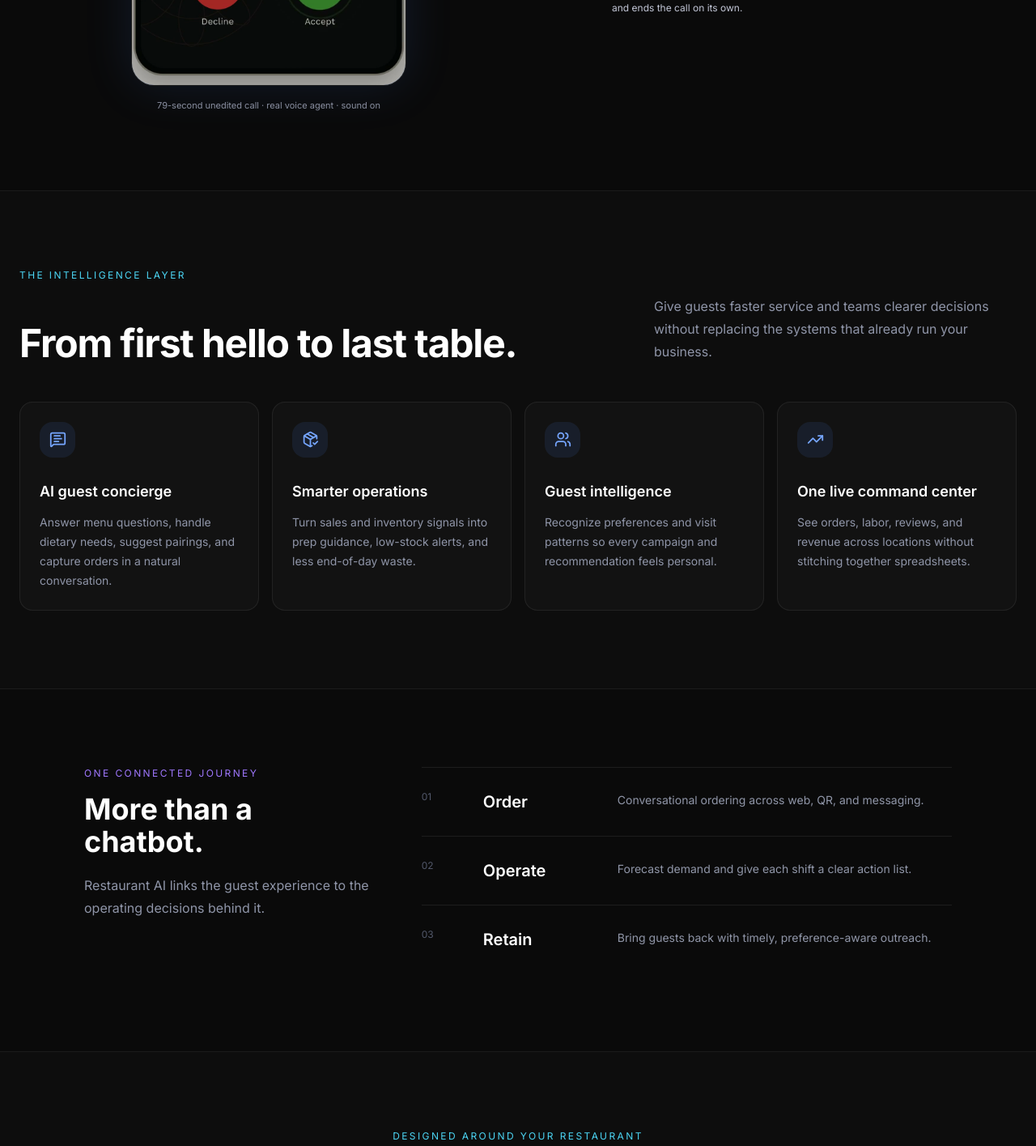
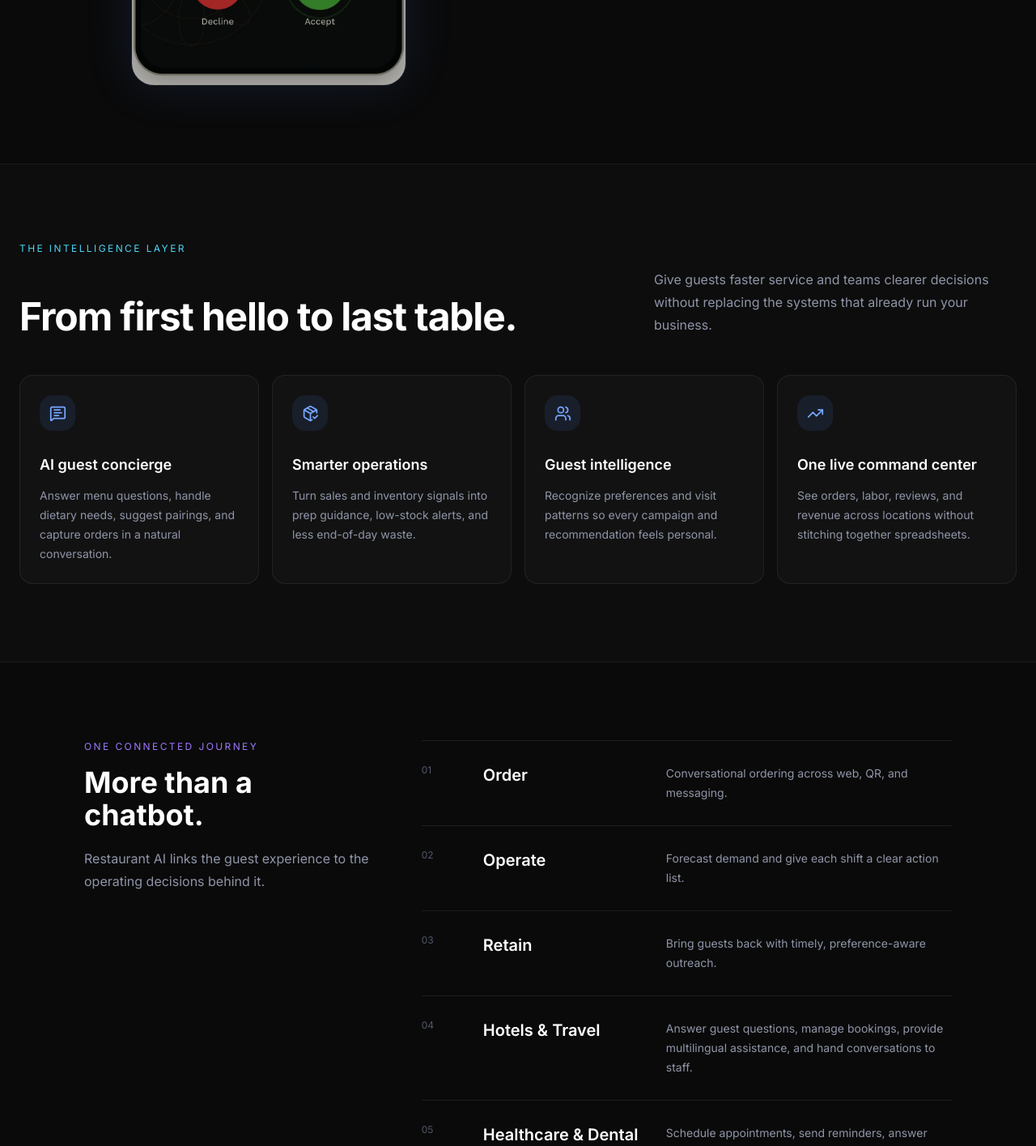
Before and after one commit to sgopi888/swiftaiapps, a Next.js app: page /restaurant in a window 1280 px wide. Shown: the part 1520-2935 px from the top of the page at 81% size. Built offline with nearby package versions, Linux system fonts and the light colour scheme.

Commit message:
feat: expand restaurant AI use cases

```diff
--- a/src/components/restaurant/RestaurantLanding.tsx
+++ b/src/components/restaurant/RestaurantLanding.tsx
@@ -42,6 +42,10 @@ const useCases = [
   ["01", "Order", "Conversational ordering across web, QR, and messaging."],
   ["02", "Operate", "Forecast demand and give each shift a clear action list."],
   ["03", "Retain", "Bring guests back with timely, preference-aware outreach."],
+  ["04", "Hotels & Travel", "Answer guest questions, manage bookings, provide multilingual assistance, and hand conversations to staff."],
+  ["05", "Healthcare & Dental Clinics", "Schedule appointments, send reminders, answer common questions, and transfer urgent calls."],
+  ["06", "Home Services", "Qualify requests, collect job details, provide estimates, and dispatch plumbers, electricians, or HVAC technicians."],
+  ["07", "Real Estate", "Qualify buyers and renters, answer property questions, and schedule viewings."],
 ];
 
 export function RestaurantLanding() {
@@ -117,7 +121,7 @@ export function RestaurantLanding() {
       <section id="use-cases" className="py-24 scroll-mt-20">
         <div className="max-w-[1120px] mx-auto px-6 grid lg:grid-cols-[.7fr_1.3fr] gap-16">
           <div><p className="text-xs font-mono uppercase tracking-[.2em] text-[#a078ff]">One connected journey</p><h2 className="mt-4 text-4xl font-bold text-white">More than a chatbot.</h2><p className="mt-5 leading-7 text-[#8f95a8]">Restaurant AI links the guest experience to the operating decisions behind it.</p></div>
-          <div>{useCases.map(([n,title,copy])=><div key={n} className="grid grid-cols-[48px_1fr] sm:grid-cols-[60px_150px_1fr] gap-4 border-t border-white/[0.08] py-7"><span className="font-mono text-xs text-[#52586a]">{n}</span><h3 className="text-xl font-semibold text-white">{title}</h3><p className="col-start-2 sm:col-start-auto text-sm leading-6 text-[#9096a8]">{copy}</p></div>)}</div>
+          <div>{useCases.map(([n,title,copy])=><div key={n} className="grid grid-cols-[48px_1fr] sm:grid-cols-[60px_210px_1fr] gap-4 border-t border-white/[0.08] py-7"><span className="font-mono text-xs text-[#52586a]">{n}</span><h3 className="text-xl font-semibold text-white">{title}</h3><p className="col-start-2 sm:col-start-auto text-sm leading-6 text-[#9096a8]">{copy}</p></div>)}</div>
         </div>
       </section>
 
--- a/src/components/restaurant/VoiceAgentDemo.tsx
+++ b/src/components/restaurant/VoiceAgentDemo.tsx
@@ -16,7 +16,6 @@ const demo = {
   poster: "/images/restaurant-voice-agent-poster.jpg",
   width: 916,
   height: 1920,
-  caption: "79-second unedited call · real voice agent · sound on",
   alt: "Recording of an AI voice agent answering a restaurant's phone and taking a pickup order",
   beats: [
     {
@@ -112,9 +111,6 @@ export function VoiceAgentDemo() {
               )}
               <div className="pointer-events-none absolute inset-0 rounded-[28px] ring-1 ring-[#4d8eff]/20" />
             </div>
-            <p className="mt-4 text-center font-mono text-[11px] text-[#8c909f]">
-              {demo.caption}
-            </p>
           </motion.div>
 
           {/* Right — text */}
```
Also changed, not shown: 1 other file (tests, documents, lock files or other folders).
